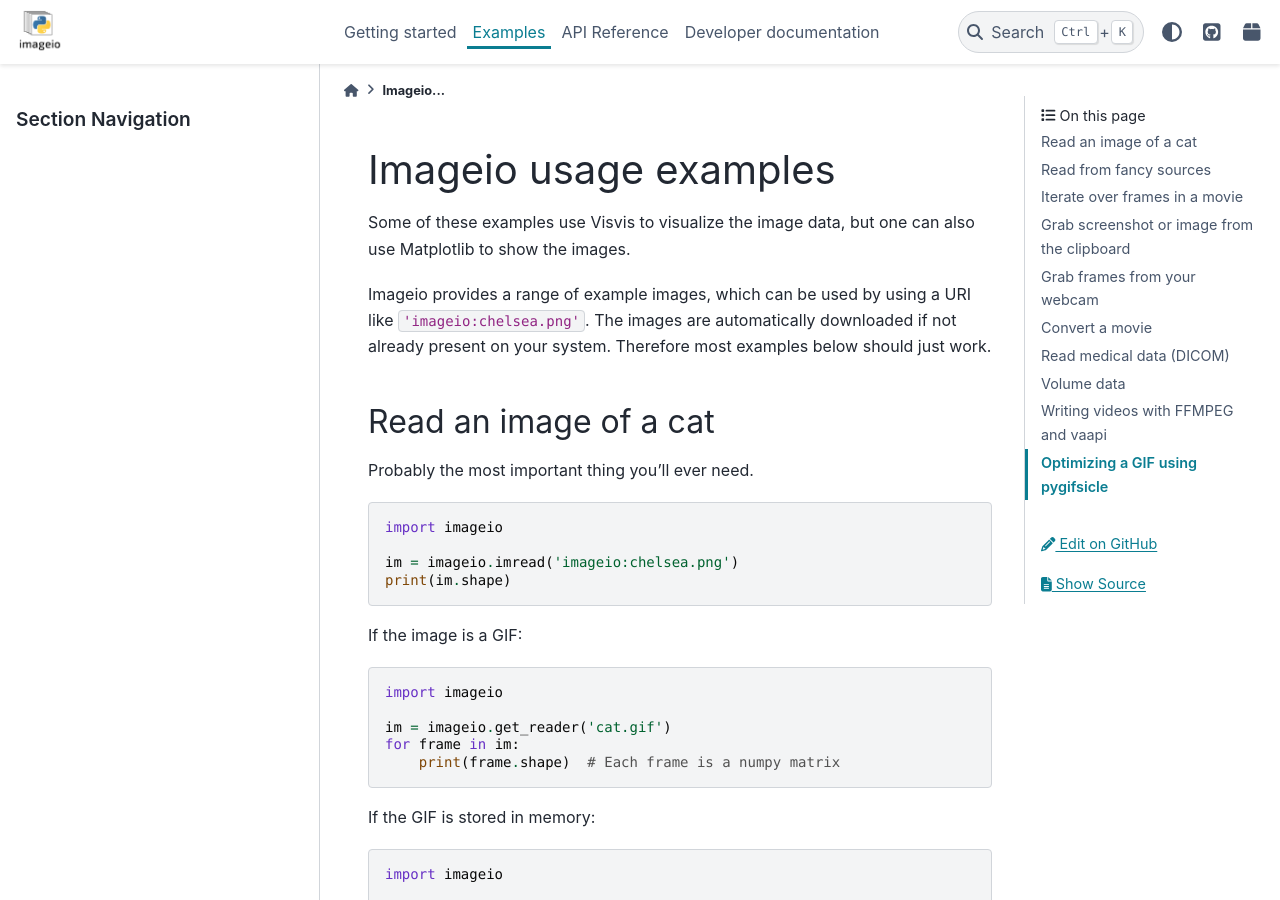
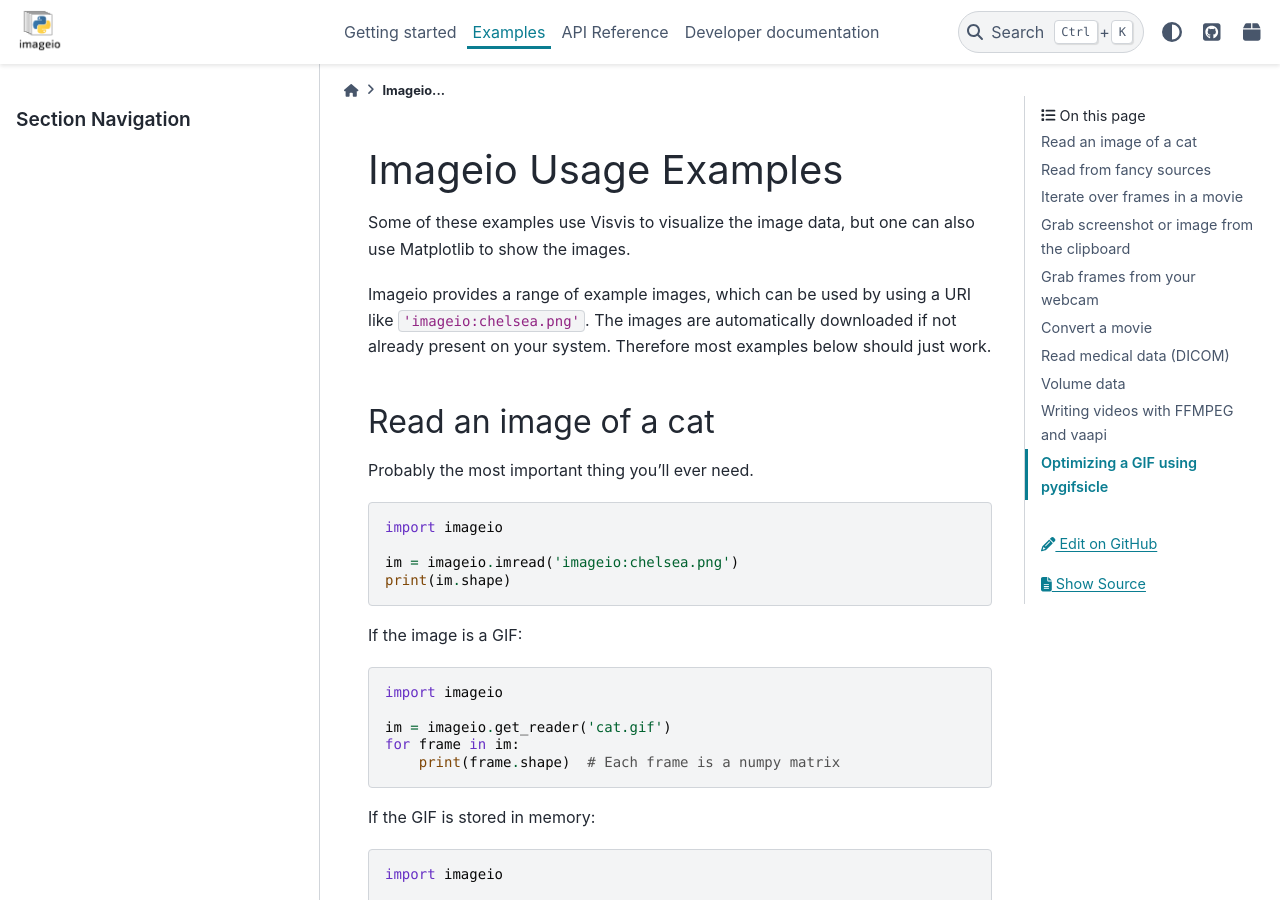
Before and after one commit to imageio/imageio, a Sphinx documentation site: the page built from docs/examples.rst, in a window 1280 px wide and 900 px high. Built offline with Sphinx 7.4.7 and the PyData theme 0.15.4, drawn with Linux system fonts in a browser that asks for light colours; pages that are not in the unit, such as notebooks, are missing from menus.

Commit message:
DOC: capitalize title

```diff
--- a/docs/examples.rst
+++ b/docs/examples.rst
@@ -1,4 +1,4 @@
-Imageio usage examples
+Imageio Usage Examples
 ======================
 
 Some of these examples use Visvis to visualize the image data,
```
